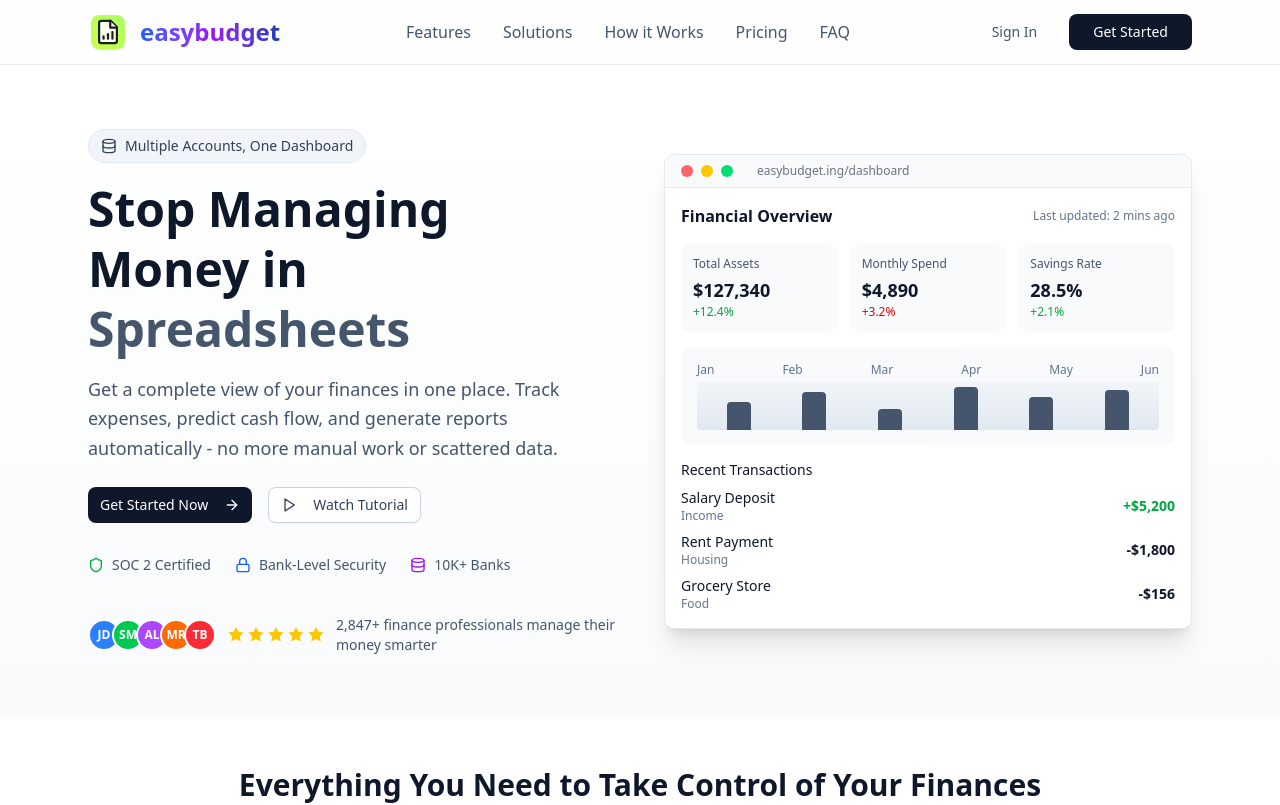
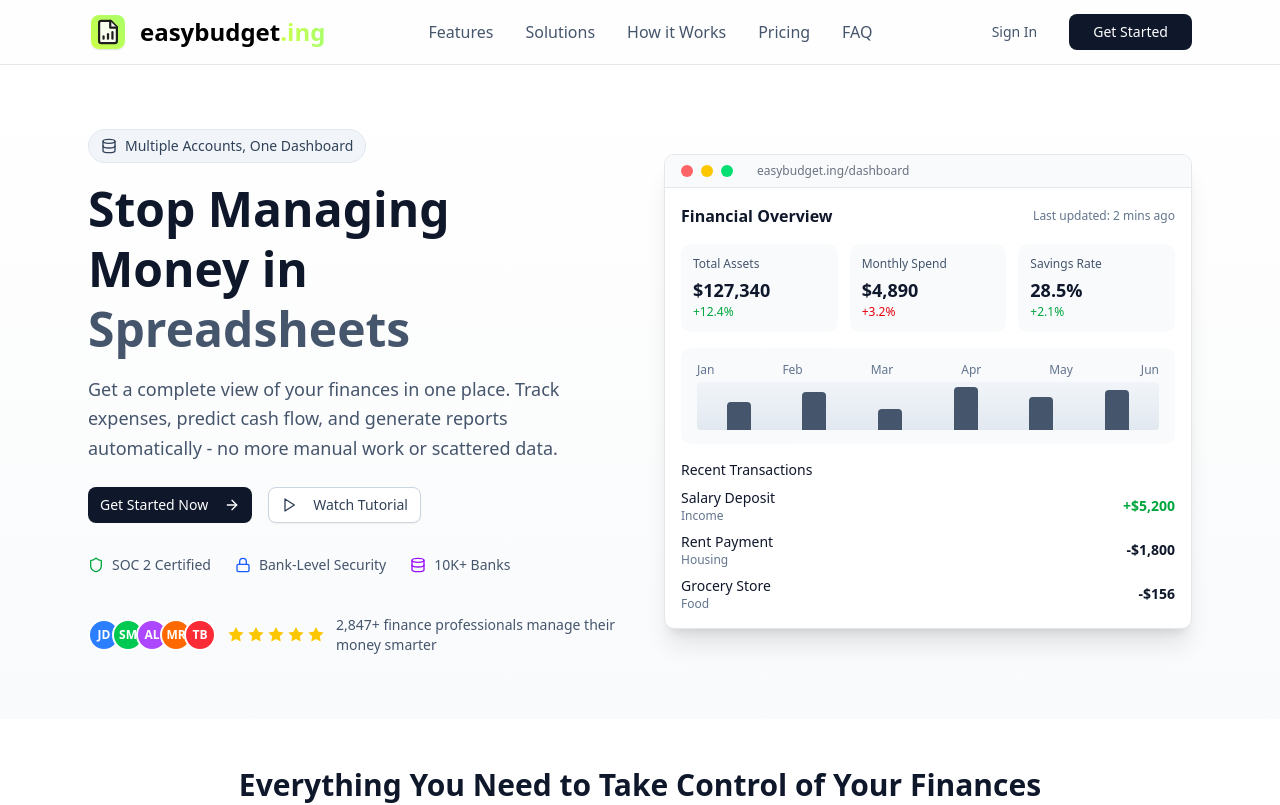
Before and after one commit to mttspss/easybudget, a Next.js app: page / in a window 1280 px wide. Shown: the top 805 px of the page. Built offline with nearby package versions, Linux system fonts and the light colour scheme; no server answers.

Commit message:
Update branding and fix auth redirects - easybudget black + .ing lime gradient - Redirect to home page after login/register instead of dashboard

```diff
--- a/src/app/auth/register/page.tsx
+++ b/src/app/auth/register/page.tsx
@@ -27,7 +27,7 @@ export default function RegisterPage() {
     setAuthLoading(true)
     try {
       await signUpWithEmail(email, password)
-      router.push('/dashboard')
+      router.push('/')
     } catch (error) {
       console.error('Error signing up:', error)
     } finally {
@@ -39,7 +39,7 @@ export default function RegisterPage() {
     setAuthLoading(true)
     try {
       await signInWithGoogle()
-      router.push('/dashboard')
+      router.push('/')
     } catch (error) {
       console.error('Error signing in with Google:', error)
     } finally {
@@ -56,7 +56,10 @@ export default function RegisterPage() {
             <div className="w-10 h-10 rounded-lg overflow-hidden">
               <Image src="/mainlogo.svg" alt="EasyBudget Logo" width={40} height={40} className="w-full h-full object-contain" />
             </div>
-            <span className="text-2xl font-semibold bg-gradient-to-r from-blue-600 via-purple-600 to-blue-800 bg-clip-text text-transparent">easybudget</span>
+            <span className="text-2xl font-semibold">
+              <span className="text-black">easybudget</span>
+              <span className="bg-gradient-to-r from-[#cbff49] to-[#a9ff68] bg-clip-text text-transparent">.ing</span>
+            </span>
           </div>
           <h1 className="text-3xl font-bold text-gray-900 mb-2">Start Your Financial Transformation</h1>
           <p className="text-gray-600">Join thousands who&apos;ve taken control of their finances</p>
--- a/src/app/auth/signin/page.tsx
+++ b/src/app/auth/signin/page.tsx
@@ -27,7 +27,7 @@ export default function SignInPage() {
     setAuthLoading(true)
     try {
       await signInWithEmail(email, password)
-      router.push('/dashboard')
+      router.push('/')
     } catch (error) {
       console.error('Error signing in:', error)
     } finally {
@@ -39,7 +39,7 @@ export default function SignInPage() {
     setAuthLoading(true)
     try {
       await signInWithGoogle()
-      router.push('/dashboard')
+      router.push('/')
     } catch (error) {
       console.error('Error signing in with Google:', error)
     } finally {
@@ -56,7 +56,10 @@ export default function SignInPage() {
             <div className="w-10 h-10 rounded-lg overflow-hidden">
               <Image src="/mainlogo.svg" alt="EasyBudget Logo" width={40} height={40} className="w-full h-full object-contain" />
             </div>
-            <span className="text-2xl font-semibold bg-gradient-to-r from-blue-600 via-purple-600 to-blue-800 bg-clip-text text-transparent">easybudget</span>
+            <span className="text-2xl font-semibold">
+              <span className="text-black">easybudget</span>
+              <span className="bg-gradient-to-r from-[#cbff49] to-[#a9ff68] bg-clip-text text-transparent">.ing</span>
+            </span>
           </div>
           <h1 className="text-3xl font-bold text-gray-900 mb-2">Welcome Back</h1>
           <p className="text-gray-600">Sign in to your account</p>
--- a/src/app/page.tsx
+++ b/src/app/page.tsx
@@ -241,7 +241,10 @@ export default function LandingPage() {
               <div className="w-10 h-10 rounded-lg overflow-hidden">
                 <Image src="/mainlogo.svg" alt="EasyBudget Logo" width={40} height={40} className="w-full h-full object-contain" />
               </div>
-              <span className="text-2xl font-semibold bg-gradient-to-r from-blue-600 via-purple-600 to-blue-800 bg-clip-text text-transparent">easybudget</span>
+              <span className="text-2xl font-semibold">
+                <span className="text-black">easybudget</span>
+                <span className="bg-gradient-to-r from-[#cbff49] to-[#a9ff68] bg-clip-text text-transparent">.ing</span>
+              </span>
             </div>
 
             <div className="hidden md:flex items-center space-x-8">
@@ -812,7 +815,10 @@ export default function LandingPage() {
                 <div className="w-8 h-8 rounded-lg overflow-hidden">
                   <Image src="/mainlogo.svg" alt="EasyBudget Logo" width={32} height={32} className="w-full h-full object-contain" />
                 </div>
-                <span className="font-semibold bg-gradient-to-r from-blue-600 via-purple-600 to-blue-800 bg-clip-text text-transparent">easybudget</span>
+                <span className="font-semibold">
+                  <span className="text-black">easybudget</span>
+                  <span className="bg-gradient-to-r from-[#cbff49] to-[#a9ff68] bg-clip-text text-transparent">.ing</span>
+                </span>
               </div>
               <p className="text-slate-400 text-sm">
                 © 2024 EasyBudget. All rights reserved.
--- a/src/components/dashboard/sidebar.tsx
+++ b/src/components/dashboard/sidebar.tsx
@@ -77,7 +77,10 @@ export function Sidebar() {
             <Image src="/mainlogo.svg" alt="EasyBudget Logo" width={40} height={40} className="w-full h-full object-contain" />
           </div>
           <div>
-            <span className="text-xl font-bold bg-gradient-to-r from-blue-600 via-purple-600 to-blue-800 bg-clip-text text-transparent">easybudget</span>
+            <span className="text-xl font-bold">
+              <span className="text-black">easybudget</span>
+              <span className="bg-gradient-to-r from-[#cbff49] to-[#a9ff68] bg-clip-text text-transparent">.ing</span>
+            </span>
             <div className="text-xs text-gray-500">Financial Dashboard</div>
           </div>
         </div>
--- a/src/lib/auth-context.tsx
+++ b/src/lib/auth-context.tsx
@@ -58,7 +58,7 @@ export function AuthProvider({ children }: { children: React.ReactNode }) {
     const { error } = await supabase.auth.signInWithOAuth({
       provider: 'google',
       options: {
-        redirectTo: `${window.location.origin}/dashboard`
+        redirectTo: `${window.location.origin}/`
       }
     })
     if (error) throw error
```
